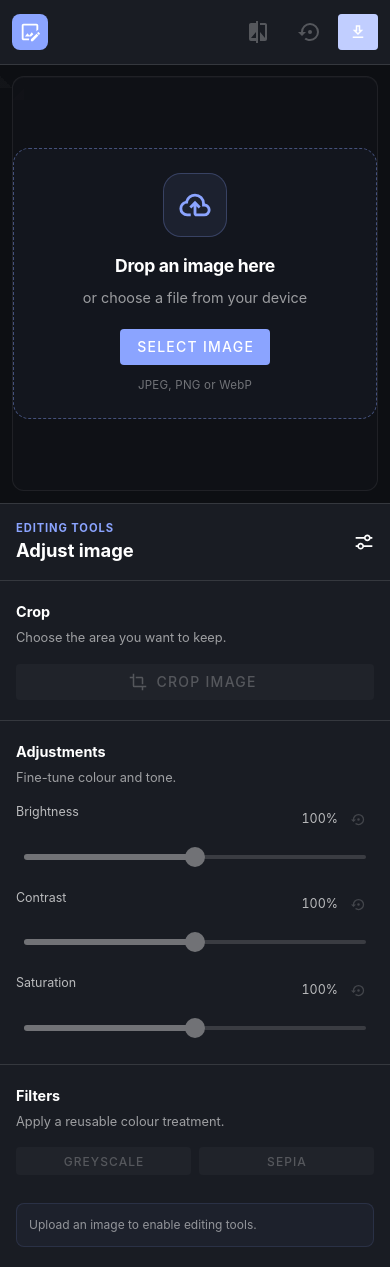
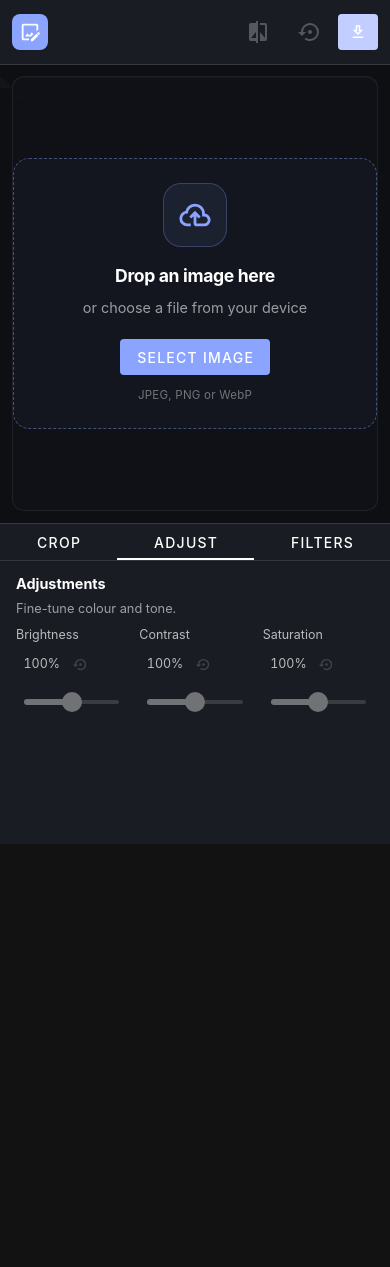
Before and after one commit to ADmtr2001/LiveArt-Test, a Vue app: page / in a window 390 px wide. After the commit the page ends 844 px from the top, so only its background shows below. Built offline with nearby package versions, Linux system fonts and the light colour scheme.

Commit message:
feat: export versioned edit recipes as JSON

```diff
--- a/src/components/editor/EditorSidebar.vue
+++ b/src/components/editor/EditorSidebar.vue
@@ -1,5 +1,6 @@
 <script setup lang="ts">
-import { mdiBackupRestore, mdiCrop, mdiTuneVariant } from '@mdi/js'
+import { mdiBackupRestore, mdiCodeJson, mdiCrop, mdiTuneVariant } from '@mdi/js'
+import { ref } from 'vue'
 
 import { ADJUSTMENT_DEFINITIONS, DEFAULT_ADJUSTMENT_VALUE } from '../../constants/editor'
 import {
@@ -36,7 +37,11 @@ const emit = defineEmits<{
   updateAdjustment: [id: AdjustmentId, value: number]
   resetAdjustment: [id: AdjustmentId]
   setFilter: [filter: FilterOperation | null]
+  exportRecipe: []
 }>()
+
+type ToolPanel = 'crop' | 'adjustments' | 'filters'
+const activeTool = ref<ToolPanel>('adjustments')
 
 function formatPercentage(value: number): string {
   return `${Math.round(value * 100)}%`
@@ -68,9 +73,21 @@ function updateFilterAmount(amount: number): void {
       <v-icon :icon="mdiTuneVariant" size="20" />
     </div>
 
+    <v-divider class="editor-sidebar__header-divider" />
+
+    <v-tabs v-model="activeTool" class="editor-sidebar__tabs" density="compact" grow>
+      <v-tab value="crop">Crop</v-tab>
+      <v-tab value="adjustments">Adjust</v-tab>
+      <v-tab value="filters">Filters</v-tab>
+    </v-tabs>
+
     <v-divider />
 
-    <section class="editor-sidebar__section" aria-labelledby="crop-heading">
+    <section
+      v-show="activeTool === 'crop'"
+      class="editor-sidebar__section"
+      aria-labelledby="crop-heading"
+    >
       <h3 id="crop-heading">Crop</h3>
       <p>Choose the area you want to keep.</p>
       <div class="editor-sidebar__crop-actions">
@@ -96,9 +113,11 @@ function updateFilterAmount(amount: number): void {
       </div>
     </section>
 
-    <v-divider />
-
-    <section class="editor-sidebar__section" aria-labelledby="adjustments-heading">
+    <section
+      v-show="activeTool === 'adjustments'"
+      class="editor-sidebar__section"
+      aria-labelledby="adjustments-heading"
+    >
       <h3 id="adjustments-heading">Adjustments</h3>
       <p>Fine-tune colour and tone.</p>
 
@@ -146,9 +165,11 @@ function updateFilterAmount(amount: number): void {
       </div>
     </section>
 
-    <v-divider />
-
-    <section class="editor-sidebar__section" aria-labelledby="filters-heading">
+    <section
+      v-show="activeTool === 'filters'"
+      class="editor-sidebar__section"
+      aria-labelledby="filters-heading"
+    >
       <h3 id="filters-heading">Filters</h3>
       <p>Apply a reusable colour treatment.</p>
 
@@ -186,22 +207,35 @@ function updateFilterAmount(amount: number): void {
           @update:model-value="updateFilterAmount"
         />
       </div>
+
+      <v-btn
+        class="editor-sidebar__recipe"
+        :disabled="!hasImage || isCropping"
+        :prepend-icon="mdiCodeJson"
+        size="small"
+        variant="outlined"
+        @click="emit('exportRecipe')"
+      >
+        Download recipe
+      </v-btn>
     </section>
-
-    <div v-if="!hasImage" class="editor-sidebar__hint">
-      Upload an image to enable editing tools.
-    </div>
   </aside>
 </template>
 
 <style scoped>
 .editor-sidebar {
   position: relative;
+  display: grid;
+  grid-template-rows: auto auto auto auto minmax(0, 1fr);
   min-width: 0;
-  padding-bottom: var(--editor-space-5);
-  overflow: auto;
+  min-height: 0;
+  overflow: hidden;
   border-left: 1px solid rgba(var(--v-border-color), var(--v-border-opacity));
   background: rgb(var(--v-theme-surface));
+}
+
+.editor-sidebar__tabs {
+  min-width: 0;
 }
 
 .editor-sidebar__header {
@@ -237,7 +271,9 @@ function updateFilterAmount(amount: number): void {
 }
 
 .editor-sidebar__section {
+  min-height: 0;
   padding: var(--editor-space-5) var(--editor-panel-padding);
+  overflow: hidden;
 }
 
 .editor-sidebar__section > p {
@@ -267,6 +303,11 @@ function updateFilterAmount(amount: number): void {
   margin-top: var(--editor-space-4);
 }
 
+.editor-sidebar__recipe {
+  width: 100%;
+  margin-top: var(--editor-space-4);
+}
+
 .editor-sidebar__slider-label {
   display: flex;
   justify-content: space-between;
@@ -289,20 +330,8 @@ function updateFilterAmount(amount: number): void {
   text-align: right;
 }
 
-.editor-sidebar__hint {
-  margin: var(--editor-space-2) var(--editor-panel-padding) 0;
-  padding: var(--editor-space-3);
-  border: 1px solid rgb(var(--v-theme-primary), 0.12);
-  border-radius: var(--editor-radius-sm);
-  color: rgb(var(--v-theme-on-surface), 0.52);
-  background: rgb(var(--v-theme-primary), 0.045);
-  font-size: 0.75rem;
-  line-height: 1.45;
-}
-
 @media (max-width: 959px) {
   .editor-sidebar {
-    overflow: visible;
     border-top: 1px solid rgba(var(--v-border-color), var(--v-border-opacity));
     border-left: 0;
   }
@@ -317,8 +346,37 @@ function updateFilterAmount(amount: number): void {
 }
 
 @media (max-width: 599px) {
+  .editor-sidebar {
+    grid-template-rows: auto auto minmax(0, 1fr);
+  }
+
+  .editor-sidebar__header,
+  .editor-sidebar__header-divider {
+    display: none;
+  }
+
+  .editor-sidebar__section {
+    padding: var(--editor-space-3) var(--editor-space-4);
+  }
+
+  .editor-sidebar__section > p {
+    margin-top: var(--editor-space-1);
+    margin-bottom: var(--editor-space-2);
+  }
+
   .editor-sidebar__sliders {
-    grid-template-columns: minmax(0, 1fr);
+    grid-template-columns: repeat(3, minmax(0, 1fr));
+    gap: var(--editor-space-3);
+  }
+
+  .editor-sidebar__slider-label {
+    display: grid;
+    gap: var(--editor-space-1);
+  }
+
+  .editor-sidebar__slider-value {
+    min-width: 0;
+    justify-content: space-between;
   }
 }
 </style>
--- a/src/components/editor/EditorWorkspace.vue
+++ b/src/components/editor/EditorWorkspace.vue
@@ -44,6 +44,7 @@ const {
       :has-image="hasImage"
       :is-cropping="isCropping"
       @edit-crop="editorStore.enterCropMode"
+      @export-recipe="editorStore.exportRecipe"
       @reset-adjustment="editorStore.resetAdjustment"
       @reset-crop="editorStore.resetCrop"
       @set-filter="editorStore.setFilter"
@@ -56,20 +57,23 @@ const {
 .editor-workspace {
   display: grid;
   grid-template-columns: minmax(0, 1fr) var(--editor-sidebar-width);
-  min-height: calc(100dvh - var(--editor-toolbar-height));
+  width: 100%;
+  height: calc(100dvh - var(--editor-toolbar-height));
+  min-height: 0;
+  overflow: hidden;
   background: rgb(var(--v-theme-background));
 }
 
 @media (max-width: 959px) {
   .editor-workspace {
     grid-template-columns: minmax(0, 1fr);
-    grid-template-rows: minmax(420px, 58dvh) auto;
+    grid-template-rows: minmax(0, 1fr) minmax(240px, 38dvh);
   }
 }
 
 @media (max-width: 599px) {
   .editor-workspace {
-    grid-template-rows: minmax(320px, 52dvh) auto;
+    grid-template-rows: minmax(0, 1fr) minmax(230px, 38dvh);
   }
 }
 </style>
--- /dev/null
+++ b/src/services/editRecipe.ts
@@ -0,0 +1,63 @@
+import type { ImageSource } from '../types/image'
+import type { EditDocument } from '../types/operations'
+import type { EditRecipe } from '../types/recipe'
+import { createSafeFileStem } from '../utils/filename'
+import { downloadBlob } from './imageExport'
+
+const RECIPE_NUMBER_PRECISION = 4
+
+function normalizeNumber(value: number): number {
+  const normalized = Number(value.toFixed(RECIPE_NUMBER_PRECISION))
+  return Object.is(normalized, -0) ? 0 : normalized
+}
+
+export function createEditRecipe(
+  source: ImageSource,
+  document: EditDocument,
+): EditRecipe {
+  return {
+    schemaVersion: document.schemaVersion,
+    source: {
+      name: source.name,
+      mimeType: source.mimeType,
+      width: Math.round(source.width),
+      height: Math.round(source.height),
+    },
+    operations: {
+      crop: document.crop
+        ? {
+            type: 'crop',
+            unit: 'source-pixel',
+            x: Math.round(document.crop.x),
+            y: Math.round(document.crop.y),
+            width: Math.round(document.crop.width),
+            height: Math.round(document.crop.height),
+          }
+        : null,
+      adjustments: {
+        type: 'adjustments',
+        brightness: normalizeNumber(document.adjustments.brightness),
+        contrast: normalizeNumber(document.adjustments.contrast),
+        saturation: normalizeNumber(document.adjustments.saturation),
+      },
+      filter: document.filter
+        ? {
+            type: 'filter',
+            name: document.filter.name,
+            amount: normalizeNumber(document.filter.amount),
+          }
+        : null,
+    },
+  }
+}
+
+export function serializeEditRecipe(source: ImageSource, document: EditDocument): string {
+  return JSON.stringify(createEditRecipe(source, document), null, 2)
+}
+
+export function downloadEditRecipe(source: ImageSource, document: EditDocument): void {
+  const json = serializeEditRecipe(source, document)
+  const blob = new Blob([json], { type: 'application/json' })
+  const filename = `${createSafeFileStem(source.name)}-liveart-recipe.json`
+  downloadBlob(blob, filename)
+}
--- a/src/services/imageExport.ts
+++ b/src/services/imageExport.ts
@@ -1,6 +1,7 @@
 import { EXPORT_FORMAT } from '../constants/export'
 import type { ImageSource } from '../types/image'
 import type { EditDocument } from '../types/operations'
+import { createSafeFileStem } from '../utils/filename'
 import { loadImageElement } from './imageLoader'
 import { renderImageToCanvas } from './imageRenderer'
 
@@ -10,13 +11,7 @@ interface ExportImageOptions {
 }
 
 export function createExportFilename(sourceName: string): string {
-  const baseName = sourceName.replace(/\.[^.]+$/, '')
-  const safeName = baseName
-    .replace(/[<>:"/\\|?*\u0000-\u001f]/g, '-')
-    .replace(/[. ]+$/g, '')
-    .trim()
-
-  return `${safeName || 'image'}-${EXPORT_FORMAT.suffix}.${EXPORT_FORMAT.extension}`
+  return `${createSafeFileStem(sourceName)}-${EXPORT_FORMAT.suffix}.${EXPORT_FORMAT.extension}`
 }
 
 export function canvasToBlob(
--- a/src/stores/editor.ts
+++ b/src/stores/editor.ts
@@ -3,6 +3,7 @@ import { computed, ref } from 'vue'
 
 import { ADJUSTMENT_DEFINITIONS, DEFAULT_ADJUSTMENT_VALUE } from '../constants/editor'
 import { createDefaultEditDocument } from '../constants/operations'
+import { downloadEditRecipe } from '../services/editRecipe'
 import { exportEditedImage } from '../services/imageExport'
 import { createImageSource, revokeImageSource } from '../services/imageSource'
 import type { ImageSource } from '../types/image'
@@ -128,6 +129,21 @@ export const useEditorStore = defineStore('editor', () => {
     exportError.value = null
   }
 
+  function exportRecipe(): void {
+    if (!source.value || isCropping.value || isExporting.value) {
+      return
+    }
+
+    exportError.value = null
+
+    try {
+      downloadEditRecipe(source.value, cloneEditDocument(editDocument.value))
+    } catch (error) {
+      exportError.value =
+        error instanceof Error ? error.message : 'The edit recipe could not be exported.'
+    }
+  }
+
   async function loadSource(file: File): Promise<void> {
     const validation = validateImageFile(file)
 
@@ -201,6 +217,7 @@ export const useEditorStore = defineStore('editor', () => {
     resetAdjustment,
     setFilter,
     exportImage,
+    exportRecipe,
     clearExportError,
   }
 })
--- a/src/styles/main.css
+++ b/src/styles/main.css
@@ -19,13 +19,19 @@ html,
 body,
 #app {
   min-width: 320px;
-  min-height: 100vh;
+  width: 100%;
+  height: 100%;
   margin: 0;
 }
 
 body {
-  min-height: 100vh;
-  overflow-x: hidden;
+  overflow: hidden;
+}
+
+.v-application {
+  width: 100%;
+  height: 100dvh;
+  overflow: hidden;
 }
 
 button,
--- /dev/null
+++ b/src/types/recipe.ts
@@ -0,0 +1,18 @@
+import type { AdjustmentOperation, CropOperation, FilterOperation } from './operations'
+
+export interface RecipeSourceMetadata {
+  name: string
+  mimeType: string
+  width: number
+  height: number
+}
+
+export interface EditRecipe {
+  schemaVersion: 1
+  source: RecipeSourceMetadata
+  operations: {
+    crop: CropOperation | null
+    adjustments: AdjustmentOperation
+    filter: FilterOperation | null
+  }
+}
--- /dev/null
+++ b/src/utils/filename.ts
@@ -0,0 +1,10 @@
+export function createSafeFileStem(sourceName: string): string {
+  const baseName = sourceName.replace(/\.[^.]+$/, '')
+
+  return (
+    baseName
+      .replace(/[<>:"/\\|?*\u0000-\u001f]/g, '-')
+      .replace(/[. ]+$/g, '')
+      .trim() || 'image'
+  )
+}
```
